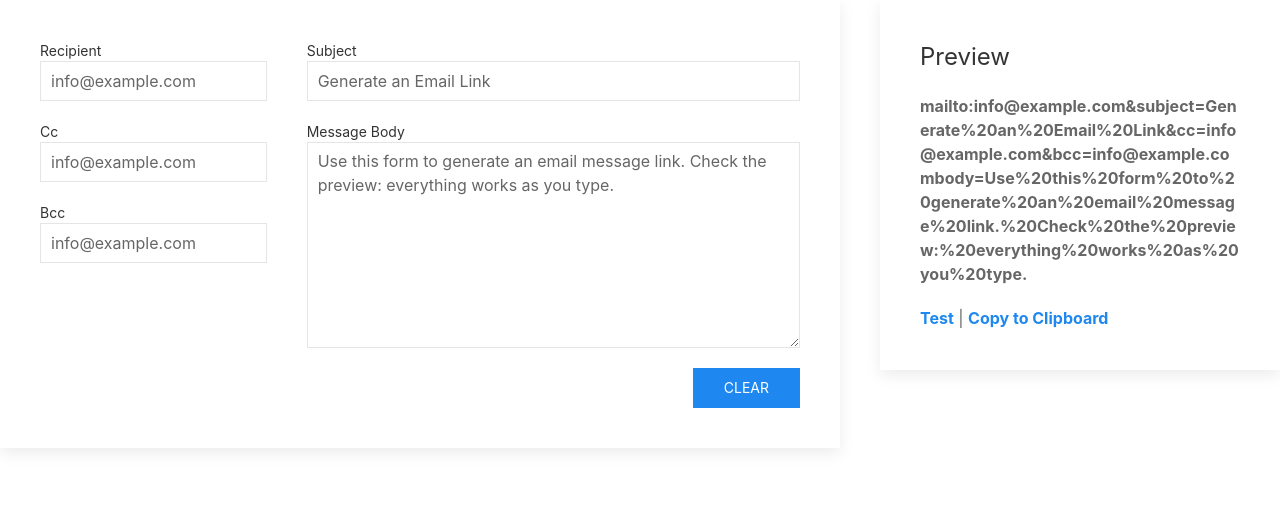
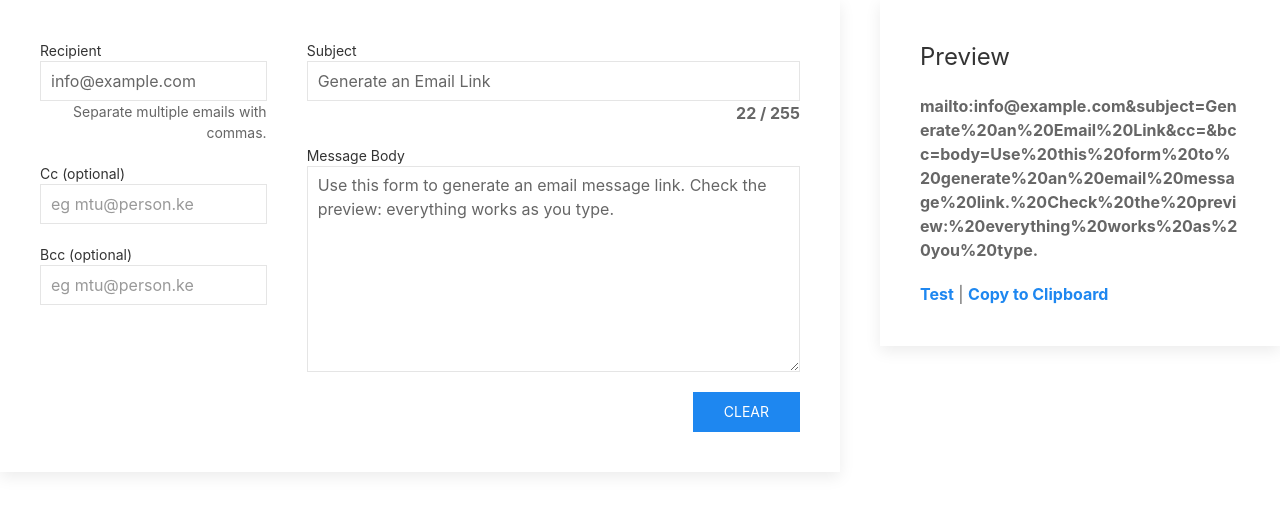
Before and after one commit to KomboAmina/HaraQR, a plain HTML site: page scripts/email.html in a window 1280 px wide. Drawn offline with Linux system fonts and the light colour scheme.

Commit message:
Begin email validation and testing.

```diff
--- a/public/scripts.js
+++ b/public/scripts.js
@@ -35,11 +35,17 @@ function copyToClipboard(copyContent){
 
 }
 
-function displayCharacterCount(characterString, labelDiv){
+function displayCharacterCount(characterString, labelDiv, maxLength = 0){
 
   var labeldiv = document.getElementById(labelDiv);
 
   labeldiv.innerHTML = characterString.length+ "";
+
+  if(maxLength > 0){
+
+    labeldiv.innerHTML = characterString.length + " / " + maxLength;
+
+  }
 
 }
 
@@ -68,3 +74,9 @@ function isValidURL(checkString){
     }
 
 }
+
+function removeCharacters(targetCharacter, targetString){
+
+    return targetString.replaceAll(targetCharacter, '');
+
+}
--- a/scripts/email.html
+++ b/scripts/email.html
@@ -16,7 +16,6 @@
           <div class="uk-width-1-3">
             <div class="uk-margin">
               <label for="txt-recipient" class="uk-form-label">Recipient</label>
-
               <input
                 type="email"
                 name="txt-recipient"
@@ -25,33 +24,34 @@
                 placeholder="eg mtu@person.ke"
                 value="info@example.com"
                 onkeyup="initMailtoGenerator()"
+                required
+                multiline
               />
+              <div class="uk-text-body uk-text-small uk-text-right">
+                Separate multiple emails with commas.
+              </div>
             </div>
 
             <div class="uk-margin">
-              <label for="txt-cc" class="uk-form-label">Cc</label>
-
+              <label for="txt-cc" class="uk-form-label">Cc (optional)</label>
               <input
                 type="email"
                 name="txt-cc"
                 id="txt-cc"
                 class="uk-input"
                 placeholder="eg mtu@person.ke"
-                value="info@example.com"
                 onkeyup="initMailtoGenerator()"
               />
             </div>
 
             <div class="uk-margin">
-              <label for="txt-bcc" class="uk-form-label">Bcc</label>
-
+              <label for="txt-bcc" class="uk-form-label">Bcc (optional)</label>
               <input
                 type="email"
                 name="txt-cc"
                 id="txt-bcc"
                 class="uk-input"
                 placeholder="eg mtu@person.ke"
-                value="info@example.com"
                 onkeyup="initMailtoGenerator()"
               />
             </div>
@@ -59,7 +59,6 @@
           <div class="uk-width-2-3">
             <div class="uk-margin">
               <label for="txt-subject" class="uk-form-label">Subject</label>
-
               <input
                 type="text"
                 name="txt-subject"
@@ -69,11 +68,14 @@
                 value="Generate an Email Link"
                 onkeyup="initMailtoGenerator()"
               />
+              <div
+                class="uk-text-bold uk-text-right"
+                id="email-subject-count"
+              ></div>
             </div>
 
             <div class="uk-margin">
               <label for="txt-body" class="uk-form-label">Message Body</label>
-
               <textarea
                 name="txt-body"
                 id="txt-body"
@@ -81,6 +83,7 @@
                 placeholder="your message body"
                 rows="8"
                 onkeyup="initMailtoGenerator()"
+                required
               >
 Use this form to generate an email message link. Check the preview: everything works as you type.</textarea
               >
@@ -136,6 +139,8 @@ Use this form to generate an email message link. Check the preview: everything w
   function initMailtoGenerator() {
     var subject = document.getElementById("txt-subject").value;
 
+    displayCharacterCount(subject, "email-subject-count", 255);
+
     var recipient = document.getElementById("txt-recipient").value;
 
     var cc = document.getElementById("txt-cc").value;
@@ -144,6 +149,30 @@ Use this form to generate an email message link. Check the preview: everything w
 
     var body = document.getElementById("txt-body").value;
 
+    var validbody = removeCharacters(body, " ");
+
+    var alert = "<ol>";
+
+    var verdict = true;
+
+    if (subject.length > 255) {
+      verdict = false;
+      alert = alert + "<li>Subject must be less than 256 characters.</li>";
+    }
+
+    if (recipient.length == 0) {
+      verdict = false;
+      alert = alert + "<li>Requires at least 1 recipient.</li>";
+    }
+
+    if (validbody.length == 0) {
+      verdict = false;
+      alert = alert + "<li>Message cannot be empty.</li>";
+    }
+
+    alert = alert + "</ol>";
+
+    if (verdict) {
       var mailink =
         "mailto:" +
         recipient +
@@ -155,6 +184,9 @@ Use this form to generate an email message link. Check the preview: everything w
         bcc +
         "body=" +
         encodeURI(body);
+    } else {
+      var mailink = "<h4>Error(s):</h4>" + alert;
+    }
 
     document.getElementById("dv-email-output").innerHTML = mailink;
 
```
Lines whose indentation alone changed are shown as unchanged.
